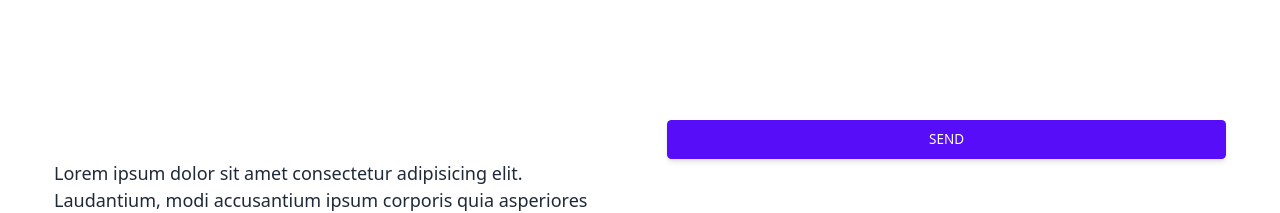
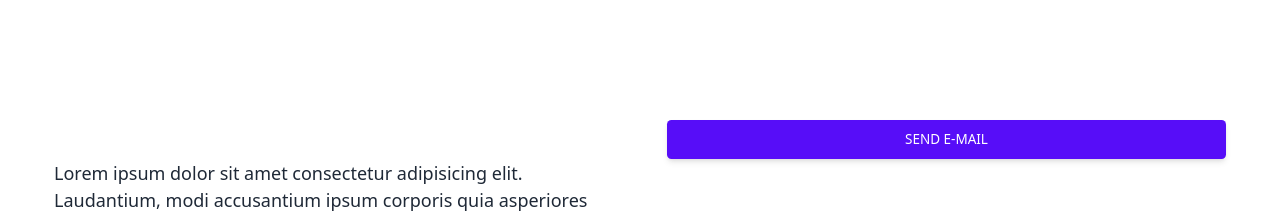
Before and after one commit to CondorW/JWC, a SvelteKit app: page / in a window 1280 px wide. Shown: the part 4760-4973 px from the top of the page. Built offline with nearby package versions, Linux system fonts and the light colour scheme; no server answers; the database is empty.

Commit message:
Import static site build adapter and modify config so that it can be deployed and built by digital ocean

```diff
--- a/package.json
+++ b/package.json
@@ -15,6 +15,7 @@
 	"devDependencies": {
 		"@playwright/test": "^1.28.1",
 		"@sveltejs/adapter-auto": "^2.0.0",
+		"@sveltejs/adapter-static": "^2.0.1",
 		"@sveltejs/kit": "^1.5.0",
 		"@types/gtag.js": "^0.0.12",
 		"@typescript-eslint/eslint-plugin": "^5.45.0",
--- a/src/components/ContactSection.svelte
+++ b/src/components/ContactSection.svelte
@@ -33,7 +33,7 @@
             active:bg-accent-focus active:shadow-lg
             transition
             duration-150
-            ease-in-out">Send</button
+            ease-in-out">Send E-Mail</button
 					>
 				</a>
 		</div>
--- /dev/null
+++ b/src/routes/+layout.ts
@@ -0,0 +1 @@
+export const prerender = true;
--- a/svelte.config.js
+++ b/svelte.config.js
@@ -1,4 +1,4 @@
-import adapter from '@sveltejs/adapter-auto';
+import adapter from '@sveltejs/adapter-static';
 import { vitePreprocess } from '@sveltejs/kit/vite';
 
 /** @type {import('@sveltejs/kit').Config} */
```
Also changed, not shown: 1 other file (tests, documents, lock files or other folders).
